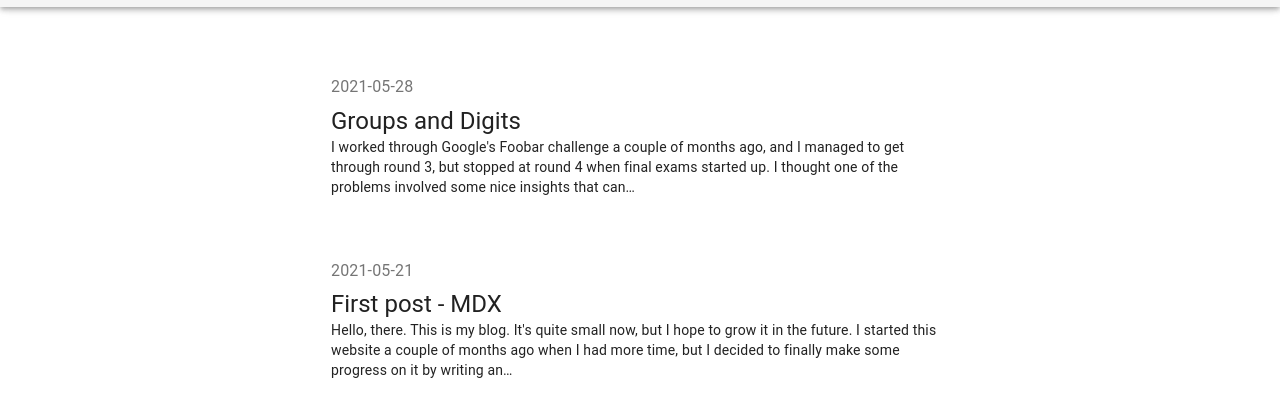
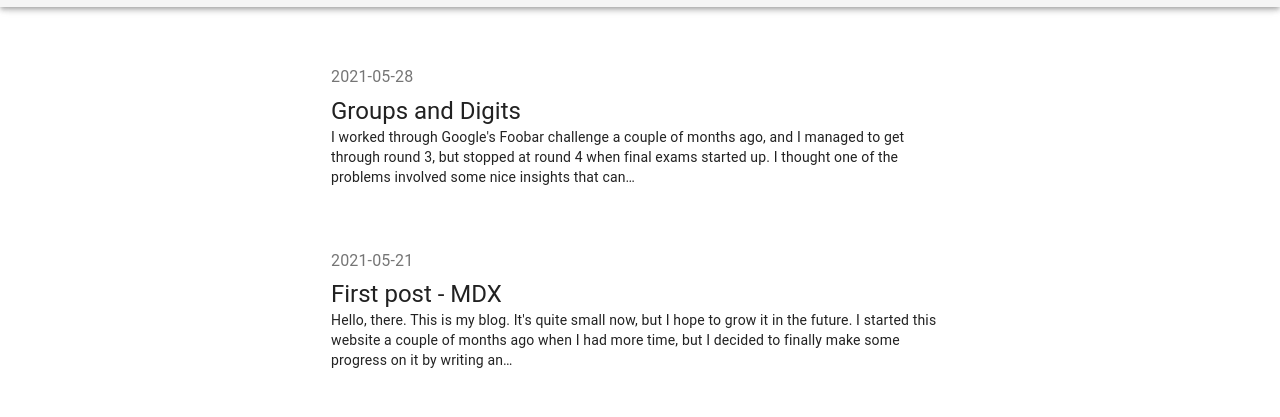
Before and after one commit to AJB117/ajb117.github.io, a Gatsby site: page /blog in a window 1280 px wide. Shown: the part 41-458 px from the top of the page. Built offline with nearby package versions, Linux system fonts and the light colour scheme; Gatsby itself is replaced by a stand-in of ours.

Commit message:
reduce page margin-top

```diff
--- a/src/styles/global.css
+++ b/src/styles/global.css
@@ -4,7 +4,7 @@
 }
 
 .page {
-  margin-top: 100px;
+  margin-top: 90px;
 }
 
 .name {
```
